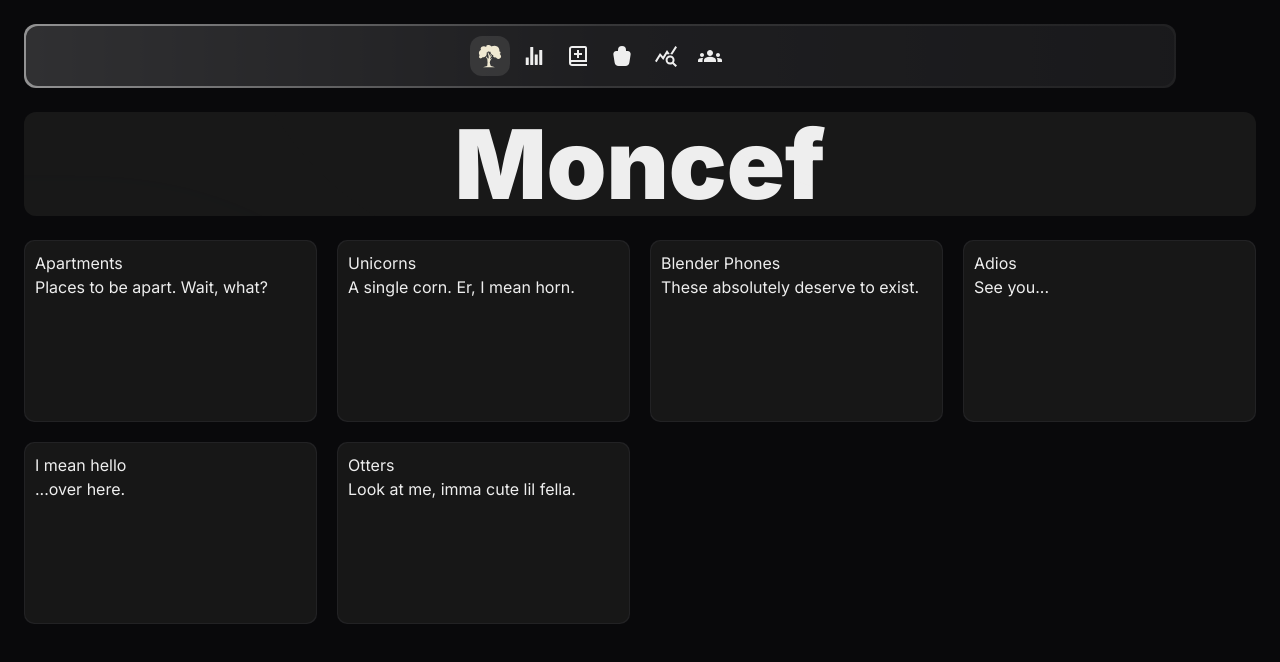
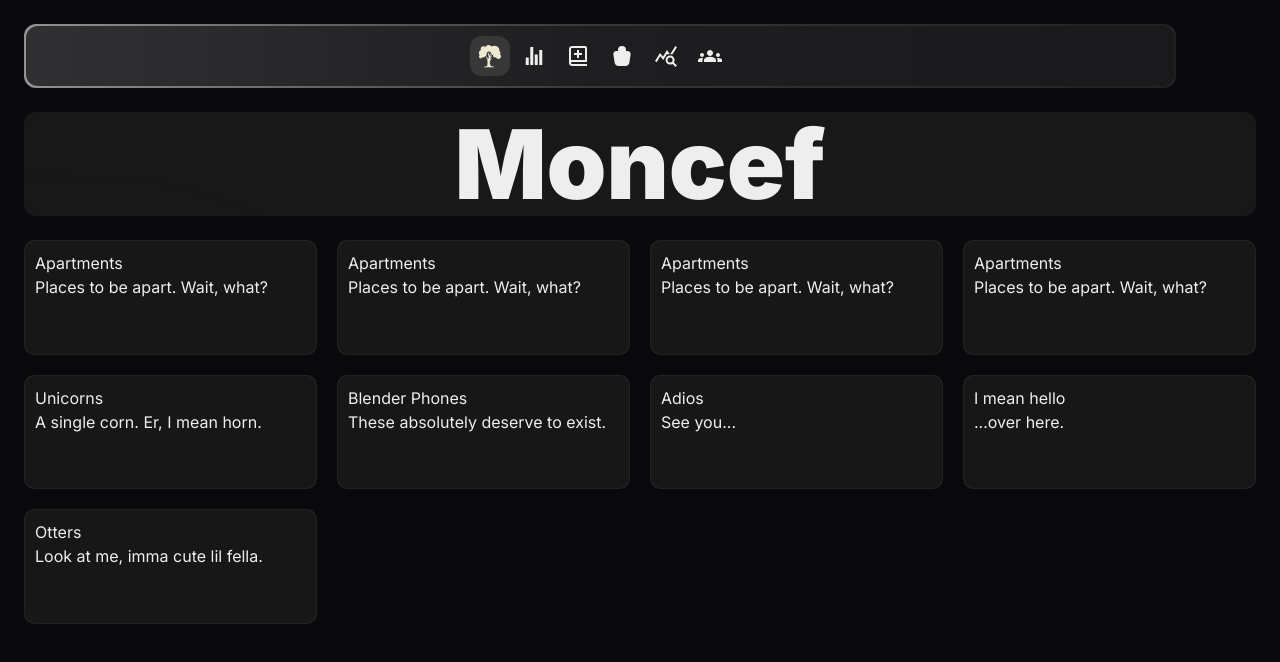
Before and after one commit to modecode22/new-portfolio, a Next.js app: page / in a window 1280 px wide. Shown: the top 662 px of the page. Built offline with nearby package versions, Linux system fonts and the light colour scheme.

Commit message:
alot of change

```diff
--- a/src/components/AnimatedCards.tsx
+++ b/src/components/AnimatedCards.tsx
@@ -1,5 +1,6 @@
 "use client"
 import { useEffect } from "react"
+import Card from "./Card"
 
 const AnimatedCards = () => {
     useEffect(() => {
@@ -16,23 +17,30 @@ const AnimatedCards = () => {
           }
       }, [])
   return (
-<div id="cards" className="grid grid-cols-4 gap-5 h-96">
-  <div className="card">
-    <div className="card-content">
-      <div className="card-image">
-        <i className="fa-duotone fa-apartment"></i>
-      </div>
-      <div className="card-info-wrapper">
-        <div className="card-info">
-          <i className="fa-duotone fa-apartment"></i>
-          <div className="card-info-title">
+<main id="cards" className="grid grid-cols-4 gap-5 h-96">
+    <Card>
+    <div className="card-info-title">
             <h3>Apartments</h3>
             <h4>Places to be apart. Wait, what?</h4>
           </div>
-        </div>
-      </div>
-    </div>
-  </div>
+    </Card>
+    <Card>
+    <div className="card-info-title">
+            <h3>Apartments</h3>
+            <h4>Places to be apart. Wait, what?</h4>
+          </div>
+    </Card>    <Card>
+    <div className="card-info-title">
+            <h3>Apartments</h3>
+            <h4>Places to be apart. Wait, what?</h4>
+          </div>
+    </Card>    <Card>
+    <div className="card-info-title">
+            <h3>Apartments</h3>
+            <h4>Places to be apart. Wait, what?</h4>
+          </div>
+    </Card>
+
   <div className="card">
     <div className="card-content">
       <div className="card-image">
@@ -113,7 +121,7 @@ const AnimatedCards = () => {
       </div>
     </div>
   </div>
-</div>  )
+</main>  )
 }
 
 export default AnimatedCards
--- /dev/null
+++ b/src/components/Card.tsx
@@ -0,0 +1,12 @@
+import React from 'react'
+
+const Card = ({children}:{children:React.ReactNode}) => {
+  return (
+    <section className="card">
+    <main className="card-content">
+     {children}
+    </main>
+  </section>  )
+}
+
+export default Card
```
